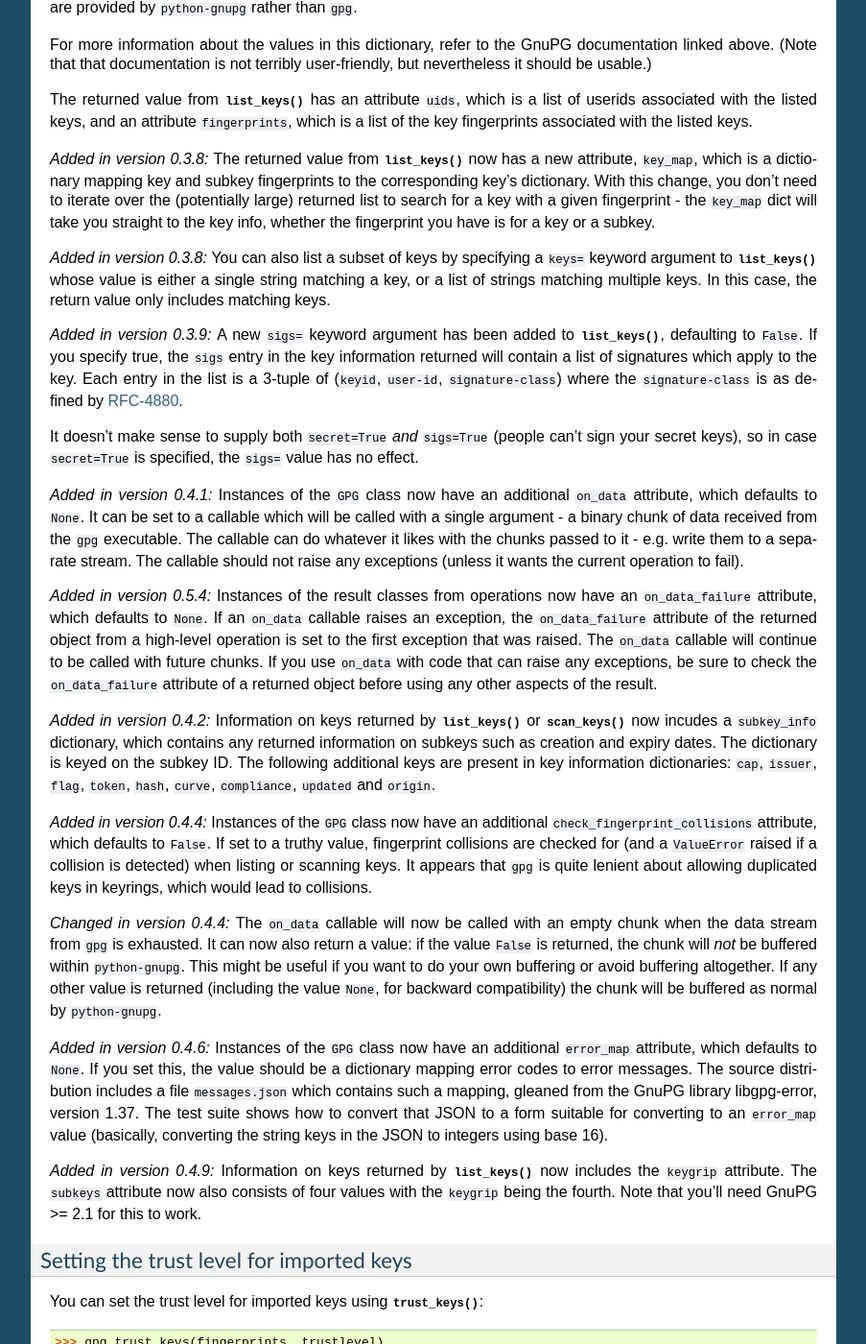
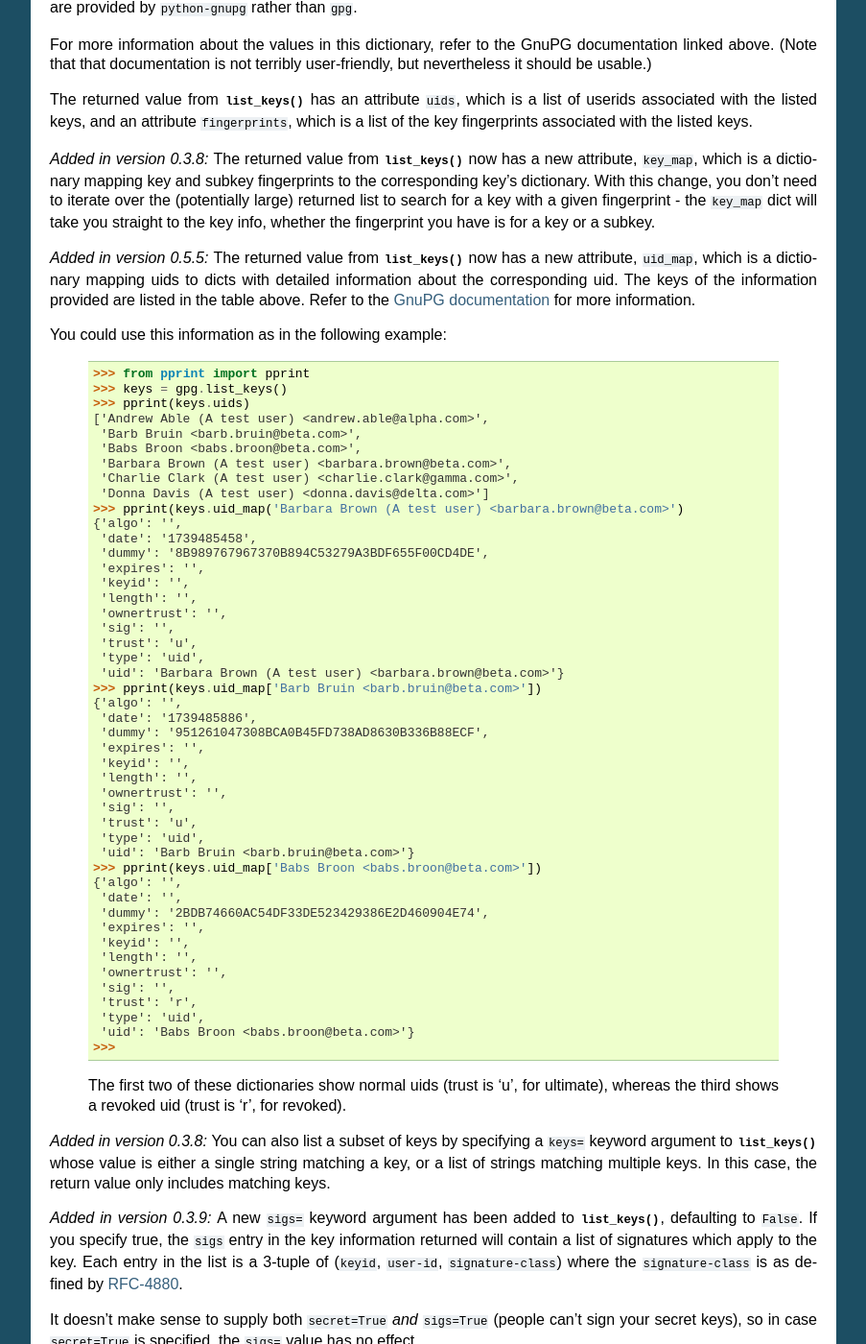
Before and after one commit to vsajip/python-gnupg, a Sphinx documentation site: the page built from docs/index.rst, in a window 1280 px wide and 1400 px high, scrolled down 9107 px. Shown: the whole window at 96% size, without its empty margins (198-1101 px from the left). Built offline with Sphinx 7.4.7, drawn with Linux system fonts in a browser that asks for light colours.

Commit message:
Fix #250: capture uid info in a uid_map attribute of ScanKeys/ListKeys.

```diff
--- a/README.rst
+++ b/README.rst
@@ -78,6 +78,8 @@ Change log
 Released: Not yet
 
 * Fix #249: Handle fetching GPG version when not the first item in the configuration.
+
+* Fix #250: Capture uid info in a uid_map attribute of ScanKeys/ListKeys.
 
 
 0.5.4
--- a/docs/index.rst
+++ b/docs/index.rst
@@ -641,6 +641,67 @@ is a list of the key fingerprints associated with the listed keys.
    straight to the key info, whether the fingerprint you have is for a key or a
    subkey.
 
+.. versionadded:: 0.5.5
+   The returned value from :meth:`~gnupg.GPG.list_keys` now has a new
+   attribute, ``uid_map``, which is a dictionary mapping uids to dicts with
+   detailed information about the corresponding uid. The keys of the information
+   provided are listed in the table above. Refer to the `GnuPG documentation
+   <https://github.com/gpg/gnupg/blob/master/doc/DETAILS>`_ for more information.
+
+   You could use this information as in the following example:
+
+    .. code-block:: pycon
+
+        >>> from pprint import pprint
+        >>> keys = gpg.list_keys()
+        >>> pprint(keys.uids)
+        ['Andrew Able (A test user) <andrew.able@alpha.com>',
+         'Barb Bruin <barb.bruin@beta.com>',
+         'Babs Broon <babs.broon@beta.com>',
+         'Barbara Brown (A test user) <barbara.brown@beta.com>',
+         'Charlie Clark (A test user) <charlie.clark@gamma.com>',
+         'Donna Davis (A test user) <donna.davis@delta.com>']
+        >>> pprint(keys.uid_map('Barbara Brown (A test user) <barbara.brown@beta.com>')
+        {'algo': '',
+         'date': '1739485458',
+         'dummy': '8B989767967370B894C53279A3BDF655F00CD4DE',
+         'expires': '',
+         'keyid': '',
+         'length': '',
+         'ownertrust': '',
+         'sig': '',
+         'trust': 'u',
+         'type': 'uid',
+         'uid': 'Barbara Brown (A test user) <barbara.brown@beta.com>'}
+        >>> pprint(keys.uid_map['Barb Bruin <barb.bruin@beta.com>'])
+        {'algo': '',
+         'date': '1739485886',
+         'dummy': '951261047308BCA0B45FD738AD8630B336B88ECF',
+         'expires': '',
+         'keyid': '',
+         'length': '',
+         'ownertrust': '',
+         'sig': '',
+         'trust': 'u',
+         'type': 'uid',
+         'uid': 'Barb Bruin <barb.bruin@beta.com>'}
+        >>> pprint(keys.uid_map['Babs Broon <babs.broon@beta.com>'])
+        {'algo': '',
+         'date': '',
+         'dummy': '2BDB74660AC54DF33DE523429386E2D460904E74',
+         'expires': '',
+         'keyid': '',
+         'length': '',
+         'ownertrust': '',
+         'sig': '',
+         'trust': 'r',
+         'type': 'uid',
+         'uid': 'Babs Broon <babs.broon@beta.com>'}
+        >>>
+
+    The first two of these dictionaries show normal uids (trust is 'u', for ultimate), whereas the third
+    shows a revoked uid (trust is 'r', for revoked).
+
 .. versionadded:: 0.3.8
    You can also list a subset of keys by specifying a ``keys=`` keyword
    argument to :meth:`~gnupg.GPG.list_keys` whose value is either a single
--- a/gnupg.py
+++ b/gnupg.py
@@ -569,6 +569,7 @@ class SearchKeys(StatusHandler, list):
         self.curkey = None
         self.fingerprints = []
         self.uids = []
+        self.uid_map = {}
 
     def get_fields(self, args):
         """
@@ -597,6 +598,10 @@ class SearchKeys(StatusHandler, list):
             uid = uid.replace(k, v)
         self.curkey['uids'].append(uid)
         self.uids.append(uid)
+        uid_data = {}
+        self.uid_map[uid] = uid_data
+        for fn, fv in zip(self.FIELDS, args):
+            uid_data[fn] = fv
 
     def handle_status(self, key, value):  # pragma: no cover
         pass
```
